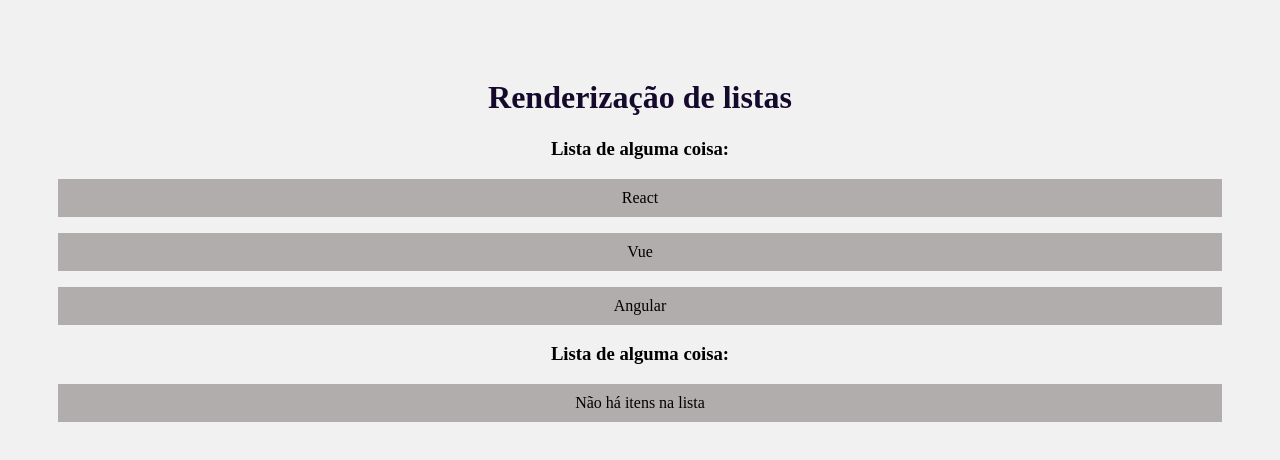
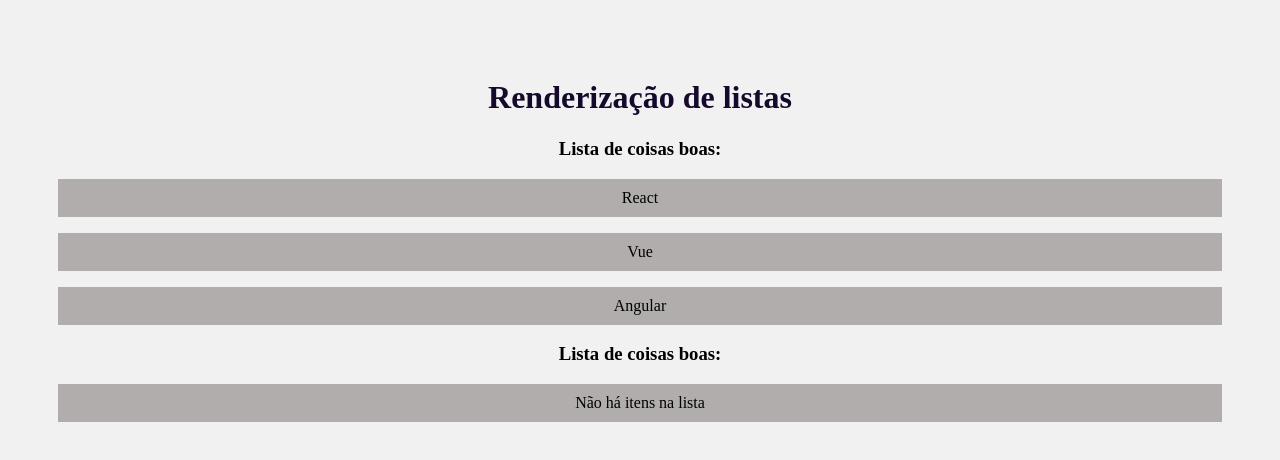
Before and after one commit to Picanho/meu-projeto, a React (Create React App) app: page / in a window 1280 px wide. Shown: the top 460 px of the page. Built offline with nearby package versions, Linux system fonts and the light colour scheme.

Commit message:
Renderização de listas

```diff
--- a/src/components/OutraLista.js
+++ b/src/components/OutraLista.js
@@ -1,7 +1,7 @@
 function OutraLista({ itens }) {
   return (
     <>
-      <h3>Lista de alguma coisa:</h3>
+      <h3>Lista de coisas boas:</h3>
       {itens.length > 0 ? (
       itens.map((item, index) => ( // map() é um método de array que retorna um novo array
         <p key={index}>{item}</p>
```
